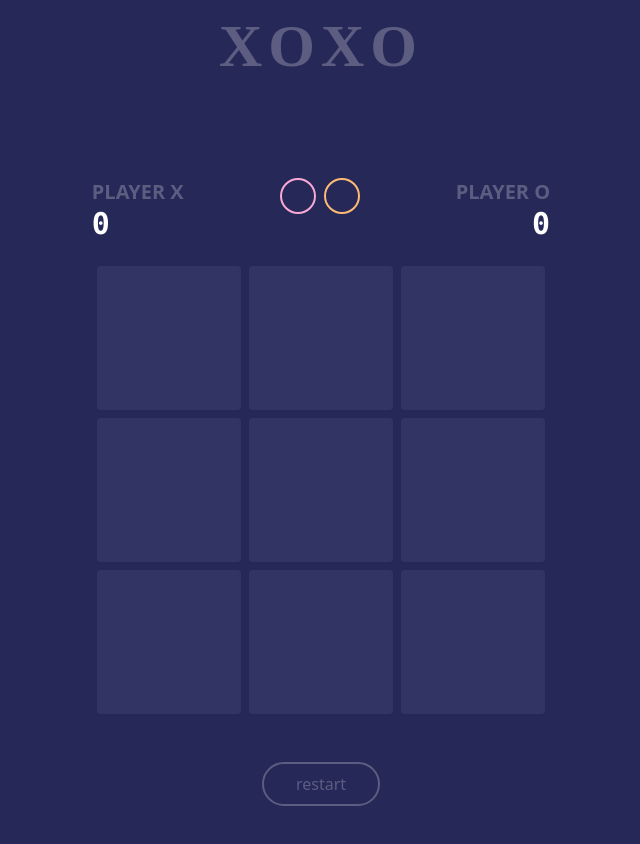
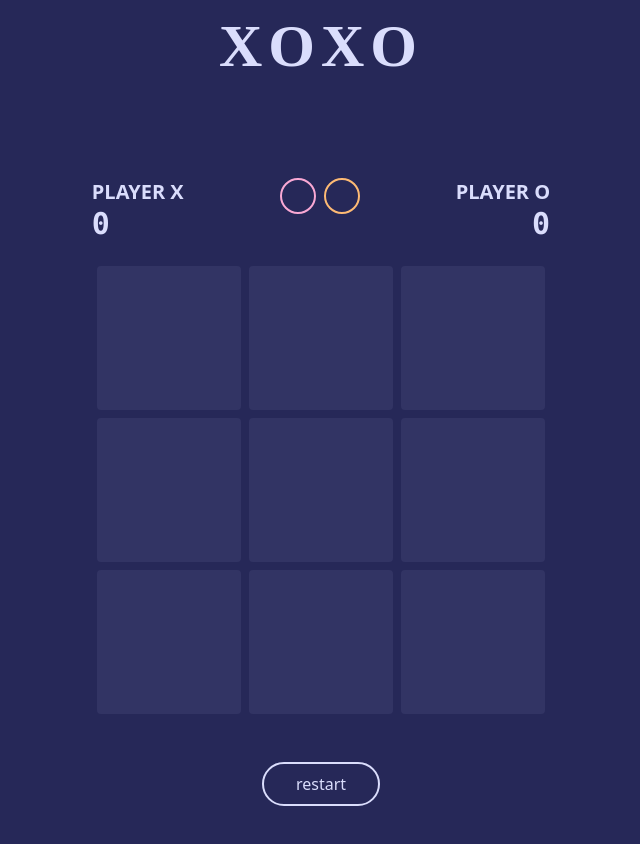
Before and after one commit to danielh4t/tictactoe, an Angular app: page / in a window 1280 px wide. Shown: the top 844 px of the page, without its empty margins (319-959 px from the left). Built offline with nearby package versions, Linux system fonts and the light colour scheme; a web font is replaced by a local one.

Commit message:
update accent color

```diff
--- a/package.json
+++ b/package.json
@@ -6,6 +6,7 @@
     "start": "ng serve",
     "build": "ng build",
     "watch": "ng build --watch --configuration development",
+    "deploy": "ng build --configuration production",
     "test": "ng test"
   },
   "private": true,
--- a/src/app/game/game.component.html
+++ b/src/app/game/game.component.html
@@ -1,8 +1,8 @@
 <main class="flex flex-col space-y-3 lg:space-y-6">
     <div class="flex flex-row justify-center gap-9 lg:gap-24">
-        <div class="font-semibold">
-            <p class="text-xl text-accent">PLAYER X</p>
-            <p class="text-3xl text-white font-mono">{{xScore}}</p>
+        <div class="text-start text-accent font-semibold">
+            <p class="text-xl">PLAYER X</p>
+            <p class="text-3xl font-mono">{{xScore}}</p>
         </div>
         <div class="flex flex-row space-x-2">
             <div class="flex justify-center items-center h-6 w-6 lg:h-9 lg:w-9 rounded-full border-2 border-pink-300">
@@ -17,14 +17,14 @@
                 </ng-container>
             </div>
         </div>
-        <div class="text-end font-semibold">
-            <p class="text-xl text-accent">PLAYER O</p>
-            <p class="text-3xl text-white font-mono">{{oScore}}</p>
+        <div class="text-end text-accent font-semibold">
+            <p class="text-xl">PLAYER O</p>
+            <p class="text-3xl font-mono">{{oScore}}</p>
         </div>
     </div>
     <app-board (moveEvent)="moveEvent($event)" (winnerEvent)="winnerEvent($event)"></app-board>
     <div class="font-semibold text-center text-3xl text-accent">{{result}}</div>
     <div class="self-center">
-        <button class="py-2 px-8 rounded-3xl bg-primary border-2 border-accent text-accent hover:border-white hover:text-white transition transform hover:-translate-y-1" (click)="play()">restart</button>
+        <button class="py-2 px-8 rounded-3xl bg-primary border-2 border-accent text-accent hover:border-white hover:font-semibold transition transform hover:-translate-y-1" (click)="play()">restart</button>
     </div>
 </main>
--- a/tailwind.config.js
+++ b/tailwind.config.js
@@ -8,7 +8,7 @@ module.exports = {
       colors: {
         'primary': '#262858',
         'secondary': '#323464',
-        'accent': '#5c5d81',
+        'accent': '#DADDFC',
       },
       fontFamily: {
         'hand': ['Just Another Hand'],
```
